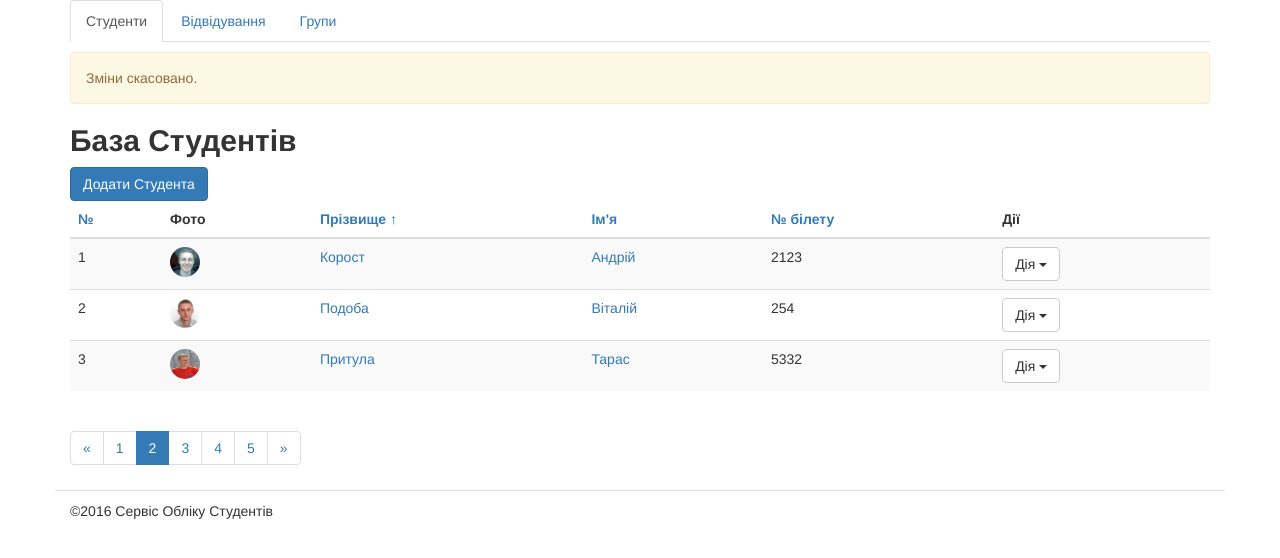
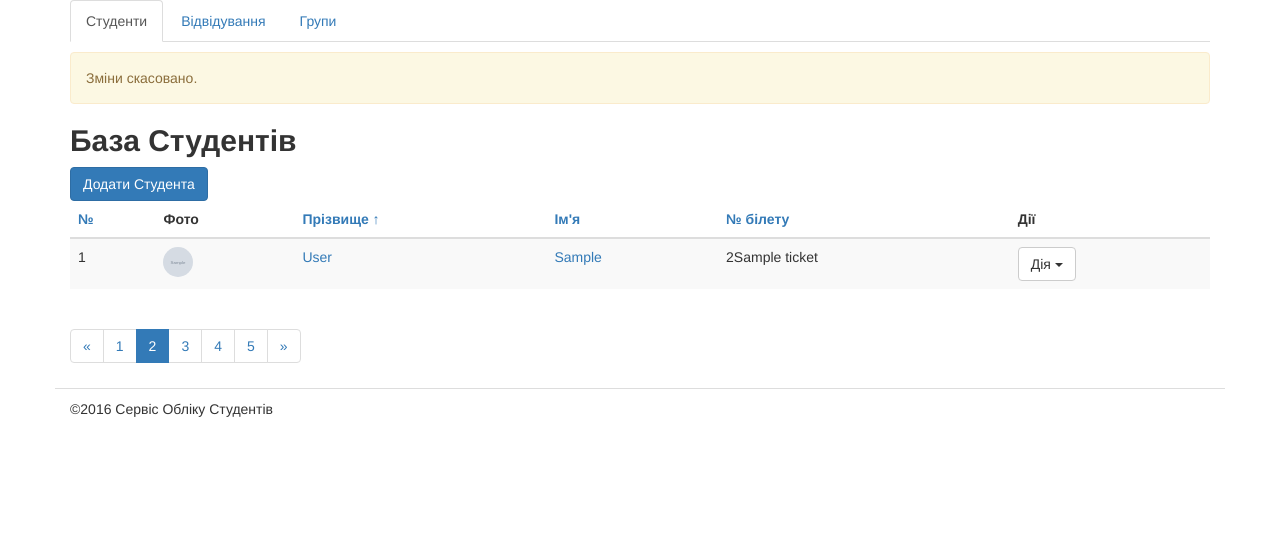
Before and after one commit to nataliia-pimankova/studentsdb2, a Django app: template students/templates/students/students_list.html in a window 1280 px wide. Shown: the part 70-628 px from the top of the page. Run offline with Django 3.2, Linux system fonts and the light colour scheme; the template is opened without the code that fills it: most values are stand-ins (such as "Sample title", 1, 10 or a date in 2020); grey boxes marked "Sample" are stand-in pictures; some libraries are stand-ins or nearby versions.

Commit message:
dynamic students_list

```diff
--- a/students/templates/students/students_list.html
+++ b/students/templates/students/students_list.html
@@ -76,12 +76,13 @@
                 </tr>
               </thead>
               <tbody>
+                {% for student in students %}
                 <tr>
-                  <td>1</td>
-                  <td><img height="30" width="30" class="img-circle" src="{% static "img/me.jpeg" %}"></td>
-                  <td><a title="Редагувати" href={% url "students_edit" 1 %}>Корост</a></td>
-                  <td><a title="Редагувати" href={% url "students_edit" 1 %}>Андрій</a></td>
-                  <td>2123</td>
+                  <td>{{ forloop.counter }}</td>
+                  <td><img height="30" width="30" class="img-circle" src="{% static student.image %}"></td>
+                  <td><a title="Редагувати" href={% url "students_edit" student.id %}>{{ student.last_name }}</a></td>
+                  <td><a title="Редагувати" href={% url "students_edit" student.id %}>{{ student.first_name }}</a></td>
+                  <td>2{{ student.ticket }}</td>
                   <td>
                     <div class="dropdown">
                       <button class="btn btn-default dropdown-toggle" type="button" data-toggle="dropdown">
@@ -90,70 +91,19 @@
                       </button>
                       <ul class="dropdown-menu" role="menu">
                         <li role="presentation">
-                          <a role="menuitem" tabindex="-1" href="/journal/1">Відвідування</a>
+                          <a role="menuitem" tabindex="-1" href="/journal/{{ student.id }}">Відвідування</a>
                         </li>
                         <li role="presentation">
-                          <a role="menuitem" tabindex="-1" href={% url "students_edit" 1 %}>Редагувати</a>
+                          <a role="menuitem" tabindex="-1" href={% url "students_edit" student.id %}>Редагувати</a>
                         </li>
                         <li role="presentation">
-                          <a role="menuitem" tabindex="-1" href={% url "students_delete" 1 %}>Видалити</a>
+                          <a role="menuitem" tabindex="-1" href={% url "students_delete" student.id %}>Видалити</a>
                         </li>
                       </ul>
                     </div>
                   </td>
                 </tr>
-                <tr>
-                  <td>2</td>
-                  <td><img height="30" width="30" class="img-circle" src="{% static "img/piv.png" %}"></td>
-                  <td><a title="Редагувати" href={% url "students_edit" 2 %}>Подоба</a></td>
-                  <td><a title="Редагувати" href={% url "students_edit" 2 %}>Віталій</a></td>
-                  <td>254</td>
-                  <td>
-                    <div class="dropdown">
-                      <button class="btn btn-default dropdown-toggle" type="button" data-toggle="dropdown">
-                        Дія
-                        <span class="caret"></span>
-                      </button>
-                      <ul class="dropdown-menu" role="menu">
-                        <li role="presentation">
-                          <a role="menuitem" tabindex="-1" href="/journal/2">Відвідування</a>
-                        </li>
-                        <li role="presentation">
-                          <a role="menuitem" tabindex="-1" href={% url "students_edit" 2 %}>Редагувати</a>
-                        </li>
-                        <li role="presentation">
-                          <a role="menuitem" tabindex="-1" href={% url "students_delete" 2 %}>Видалити</a>
-                        </li>
-                      </ul>
-                    </div>
-                  </td>
-                </tr>
-                <tr>
-                  <td>3</td>
-                  <td><img height="30" width="30" class="img-circle" src="{% static "img/podoba3.jpg" %}"></td>
-                  <td><a title="Редагувати" href={% url "students_edit" 3 %}>Притула</a></td>
-                  <td><a title="Редагувати" href={% url "students_edit" 3 %}>Тарас</a></td>
-                  <td>5332</td>
-                  <td>
-                    <div class="dropdown">
-                      <button class="btn btn-default dropdown-toggle" type="button" data-toggle="dropdown">
-                        Дія
-                        <span class="caret"></span>
-                      </button>
-                      <ul class="dropdown-menu" role="menu">
-                        <li role="presentation">
-                          <a role="menuitem" tabindex="-1" href="/journal/3">Відвідування</a>
-                        </li>
-                        <li role="presentation">
-                          <a role="menuitem" tabindex="-1" href={% url "students_edit" 3 %}>Редагувати</a>
-                        </li>
-                        <li role="presentation">
-                          <a role="menuitem" tabindex="-1" href={% url "students_delete" 3 %}>Видалити</a>
-                        </li>
-                      </ul>
-                    </div>
-                  </td>
-                </tr>
+                {% endfor %}
               </tbody>
             </table>
             <nav>
```
Also changed, not shown: students/views.py (+24 -1 lines).
